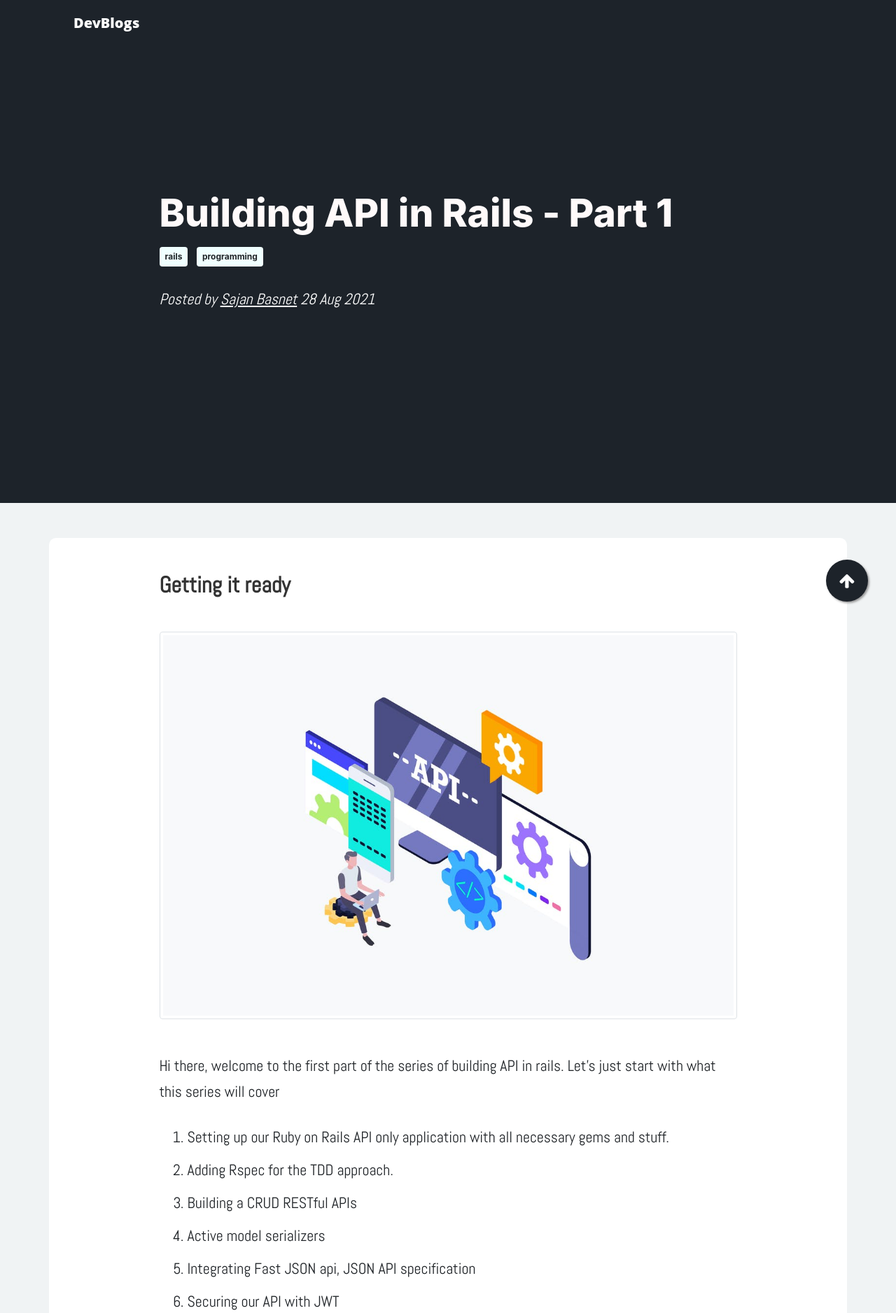
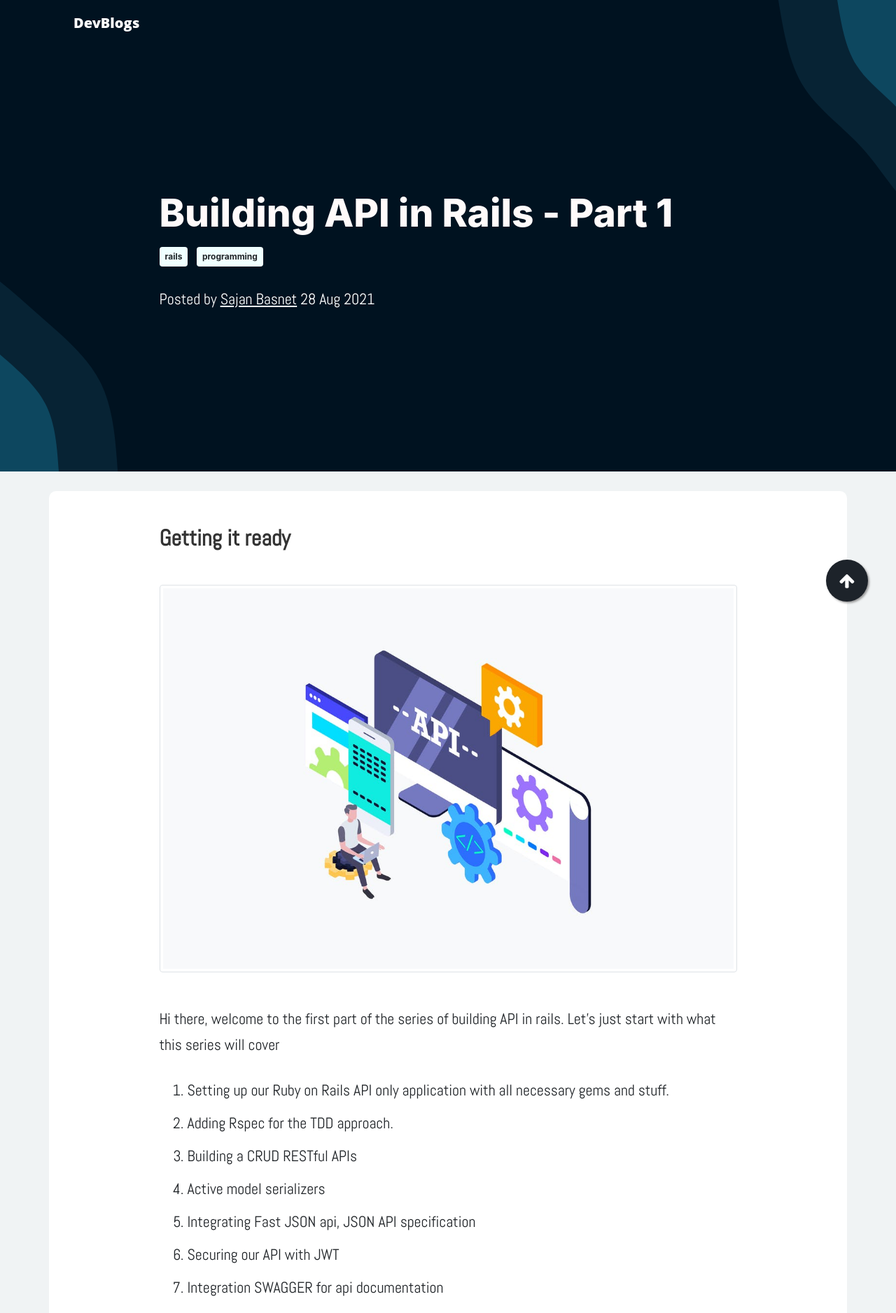
Before and after one commit to developerBlogs/developerBlogs.github.io, a Jekyll site: the page built from _posts/2021-08-28-rails_api_series-01.markdown, in a window 1280 px wide. Shown: the top 1877 px of the page at 70% size. Built offline with Jekyll 4.4.1, drawn with Linux system fonts in a browser that asks for light colours; emoji names are drawn with the system emoji font; some web fonts are replaced; comment, search, counter and statistics services are not loaded.

Commit message:
added post design

```diff
--- a/_layouts/post.html
+++ b/_layouts/post.html
@@ -87,7 +87,7 @@
 </nav>
 
 <!-- Page Header -->
-<header class="masthead" style="background-color: #1a222c; padding-bottom: 45px;" id="top">
+<header class="masthead" id="top">
   <div class="overlay"></div>
   <div class="container">
     <div class="row">
--- a/blogs/index.html
+++ b/blogs/index.html
@@ -36,4 +36,5 @@
     </div>
   </div>
 </div>
+<div class="spacer post-layer"></div>
 {% endfor %}
```
Also changed, not shown: assets/css/clean-blog.min.css, assets/img/bg/blob1.svg (added), assets/img/bg/blob2.svg (added).
